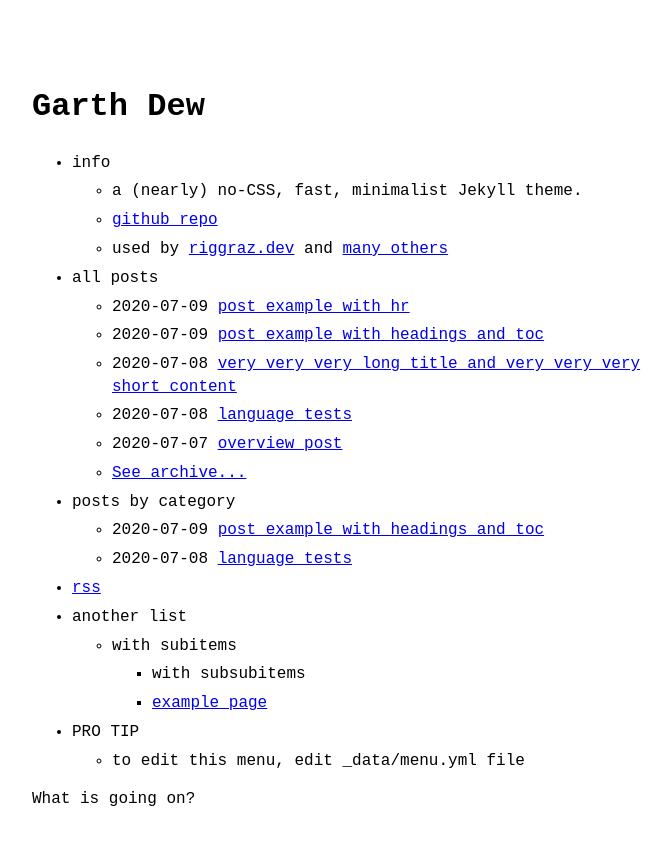
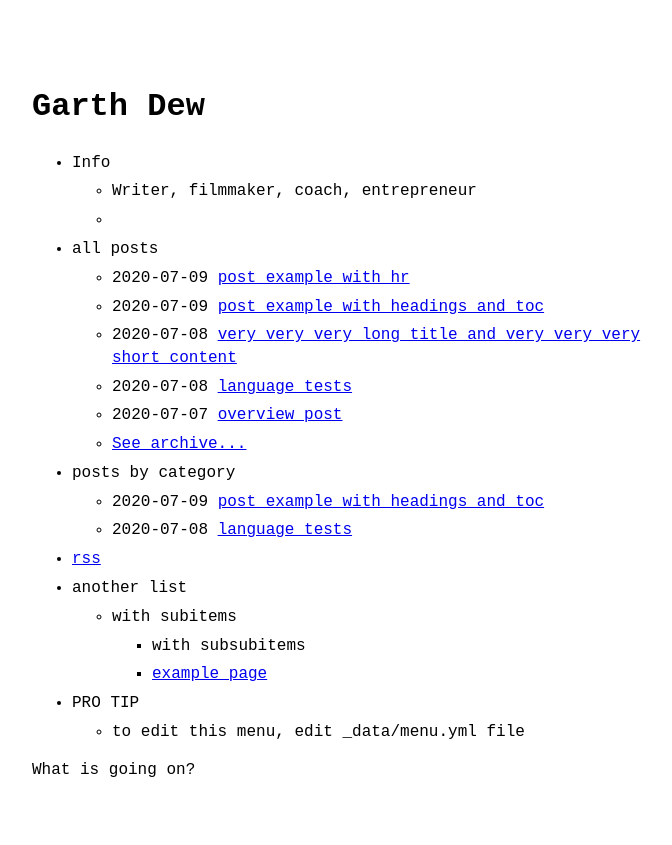
Before and after one commit to Garthdew/garthdew, a Jekyll site: the page built from index.md, in a window 1280 px wide. Shown: the top 845 px of the page, without its empty margins (288-960 px from the left). Built offline with Jekyll 4.4.1, drawn with Linux system fonts in a browser that asks for light colours.

Commit message:
Update menu.yml

```diff
--- a/_data/menu.yml
+++ b/_data/menu.yml
@@ -2,12 +2,10 @@
 # https://github.com/riggraz/no-style-please#customize-the-menu
 
 entries:
-  - title: info
+  - title: Info
     entries:
-      - title: a (nearly) no-CSS, fast, minimalist Jekyll theme.
-      - title: github repo
-        url: https://github.com/riggraz/no-style-please
-      - title: "used by <a href='https://riggraz.dev'>riggraz.dev</a> and <a href='https://github.com/riggraz/no-style-please/network/dependents'>many others</a>"
+      - title: Writer, filmmaker, coach, entrepreneur
+      - Title: I spend my days learning, creating, and sharing. I’m doing what I was born to do—living fully. Whether I’m running my business, coaching people, writing, making films, or exploring new ideas, my life is about creating and serving every day, in whatever way I can. I’m not a noun, I’m a verb—constantly evolving and finding ways to help others live more fully. Whatever form it takes, my work is driven by the desire to make a meaningful impact.
 
   - title: all posts
     post_list:
```
